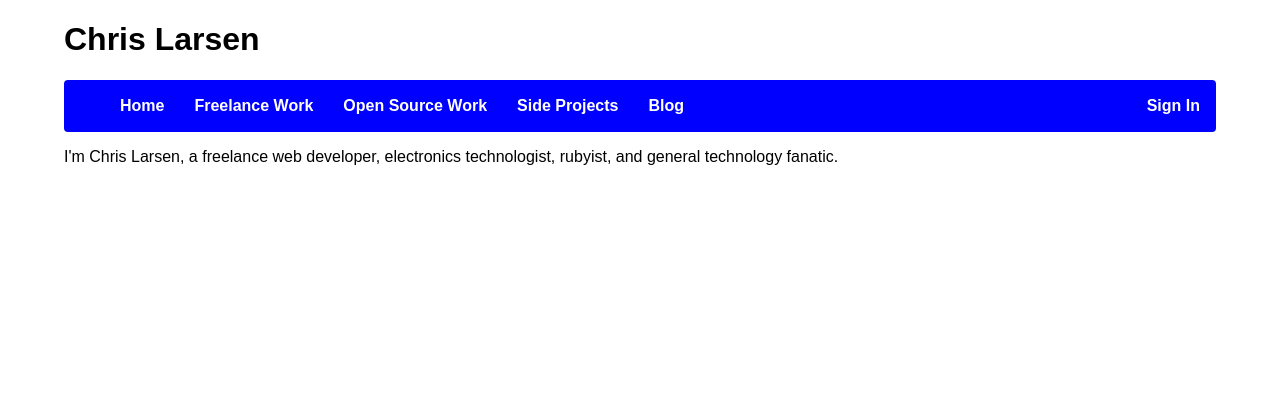
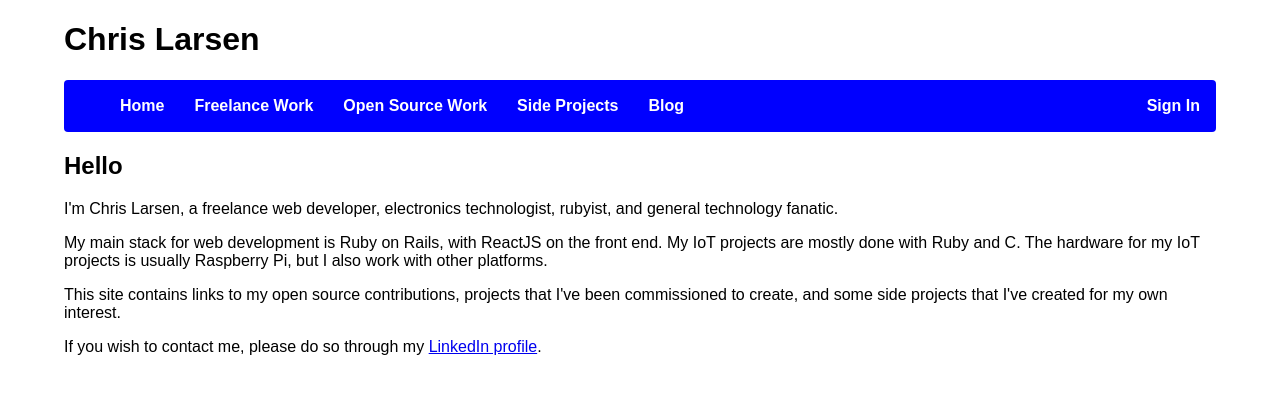
Before and after one commit to HCLarsen/christianlarsen-old, a React (Create React App) app: page / in a window 1280 px wide. Shown: the top 394 px of the page. Built offline with nearby package versions, Linux system fonts and the light colour scheme.

Commit message:
Add Home Content

```diff
--- a/src/Blog.js
+++ b/src/Blog.js
@@ -4,7 +4,7 @@ class Blog extends Component {
   render() {
     return(
       <section>
-        <p>Under Construction</p>
+        <p>Blog Is Under Construction</p>
       </section>
     );
   }
--- a/src/Home.js
+++ b/src/Home.js
@@ -4,7 +4,11 @@ class Home extends Component {
   render() {
     return(
       <section className="content">
+        <h2>Hello</h2>
         <p>{"I'm Chris Larsen, a freelance web developer, electronics technologist, rubyist, and general technology fanatic."}</p>
+        <p>{"My main stack for web development is Ruby on Rails, with ReactJS on the front end. My IoT projects are mostly done with Ruby and C. The hardware for my IoT projects is usually Raspberry Pi, but I also work with other platforms."}</p>
+        <p>{"This site contains links to my open source contributions, projects that I've been commissioned to create, and some side projects that I've created for my own interest."}</p>
+        <p>{"If you wish to contact me, please do so through my "}<a href="#" target="_blank">LinkedIn profile</a>.</p>
       </section>
     );
   }
--- a/src/Projects.js
+++ b/src/Projects.js
@@ -4,7 +4,7 @@ class Projects extends Component {
   render() {
     return(
       <section>
-        <p>Under Construction</p>
+        <p>Projects Section is Under Construction</p>
       </section>
     );
   }
```
